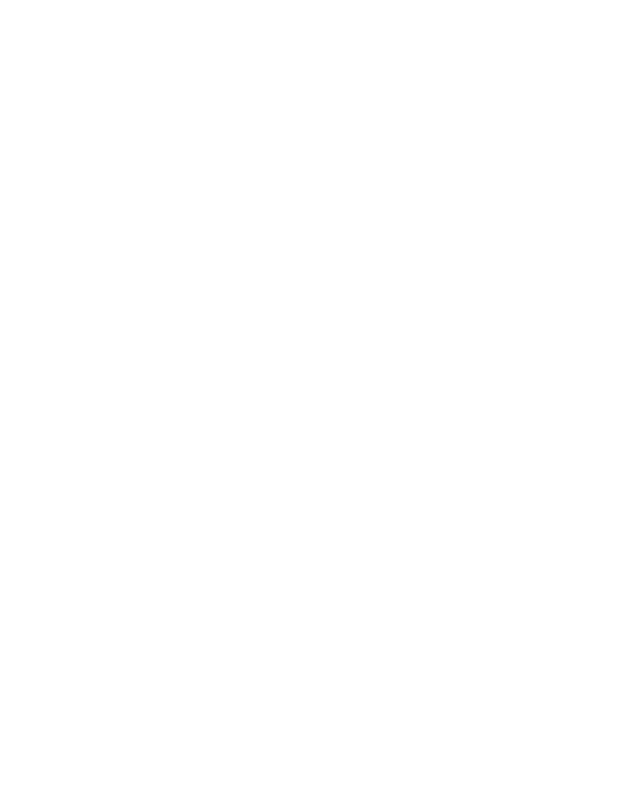
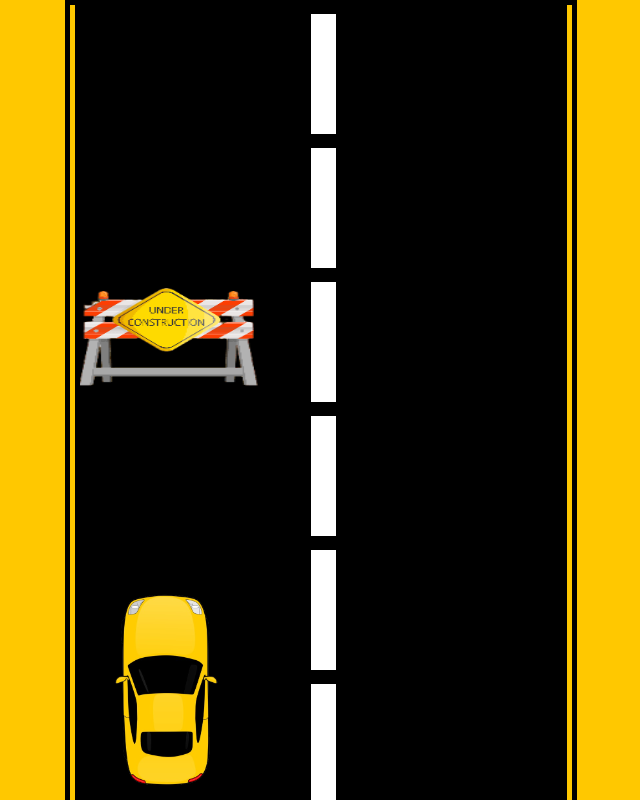
Before and after one commit to DeenankSharma/car-game, a plain HTML site: page index2.html in a window 1280 px wide. Shown: the whole page, without its empty margins (319-959 px from the left). Drawn offline with Linux system fonts and the light colour scheme.

Commit message:
feat : adds static game screen with elements

```diff
--- a/index2.html
+++ b/index2.html
@@ -4,8 +4,38 @@
     <meta charset="UTF-8">
     <meta name="viewport" content="width=device-width, initial-scale=1.0">
     <title>Gotta Dodge'em All</title>
+    <link rel="stylesheet" href="styles/gamescreen.css">
 </head>
 <body>
-    <audio class="mainbg" src="music/hill-climb-racing_1.mp3" autoplay loop ></audio>
+    <!-- <audio class="mainbg" src="music/hill-climb-racing_1.mp3" autoplay loop ></audio> -->
+    <div class="road">
+        <div>
+            <img src="cars/436-4361360_top-down-racing-game-with-book-assets-car-removebg-preview.png" alt="">
+        </div>
+        <div>
+            <img class="obstacle1" src="cars/[removal.ai]_ac23b4f9-c20e-4ce1-87ef-b6cdbf92749d-traffic-barriers-collection.png">
+        </div>
+        <div>
+            <img class="obstacle2" src="cars/[removal.ai]_ac23b4f9-c20e-4ce1-87ef-b6cdbf92749d-traffic-barriers-collection.png">
+        </div>
+        <div>
+            <img class="obstacle3" src="cars/[removal.ai]_ac23b4f9-c20e-4ce1-87ef-b6cdbf92749d-traffic-barriers-collection.png">
+        </div>
+        <div>
+            <img class="obstacle4" src="cars/[removal.ai]_ac23b4f9-c20e-4ce1-87ef-b6cdbf92749d-traffic-barriers-collection.png">
+        </div>
+        <div class="lline"></div>
+        <div class="division">
+            <div class="white_stripe"></div>
+            <div class="white_stripe"></div>
+            <div class="white_stripe"></div>
+            <div class="white_stripe"></div>
+            <div class="white_stripe"></div>
+            <div class="white_stripe"></div>
+            <div class="white_stripe"></div>
+            <div class="white_stripe"></div>
+        </div>
+        <div class="rline"></div>
+    </div>
 </body>
 </html>
--- /dev/null
+++ b/styles/gamescreen.css
@@ -0,0 +1,78 @@
+*{
+    padding: 0;
+    margin: 0;
+}
+img{
+    position: absolute;
+    transform: rotate(90deg);
+    height: 15%;
+    width: 40%;
+    bottom: 50px;
+    /*right: 0; */
+
+}
+.obstacle1,.obstacle2,.obstacle3,.obstacle4{
+    transform: rotate(0deg);
+    position: absolute;
+}
+.obstacle1{
+    bottom: 400px;
+}
+.obstacle2{
+    right: 0;
+    bottom: 900px;
+}
+.obstacle3{
+    bottom: 1400px;
+}
+.obstacle4{
+    bottom: 1900px;
+}
+
+body{
+    background-color: #FFC800;
+    display: flex;
+    justify-content: center;
+}
+.road{
+    position: relative;
+    width: 40%;
+    height: 100vh;
+    background-color: black;
+    /* display: flex; */
+    /* justify-content: space-between; */
+    padding: 0;
+    overflow: hidden;
+
+}
+.lline,.rline{
+    position: absolute;
+    height: 100vh;
+    width:1%;
+    border: 5px solid black;
+    background-color: #FFC800;
+    margin: 0;
+}
+.lline{
+    left: 0;
+}
+.rline{right: 0;
+}
+
+.division{
+    position: absolute;
+    right: 47%;
+    /* left: 50; */
+    height: 100vh;
+    width: 5%;
+    /* display: flex; */
+    /* flex-direction: column; */
+    /* justify-content: space-evenly; */
+}
+.white_stripe{
+    height: 15%;
+    background-color: white;
+    width: 100%;
+    margin-top: 55%;
+    margin-bottom: 55%;
+}
```
Also changed, not shown: cars/436-4361360_top-down-racing-game-with-book-assets-car-removebg-preview.png (added), cars/[removal.ai]_ac23b4f9-c20e-4ce1-87ef-b6cdbf92749d-traffic-barriers-collection.png (added).
